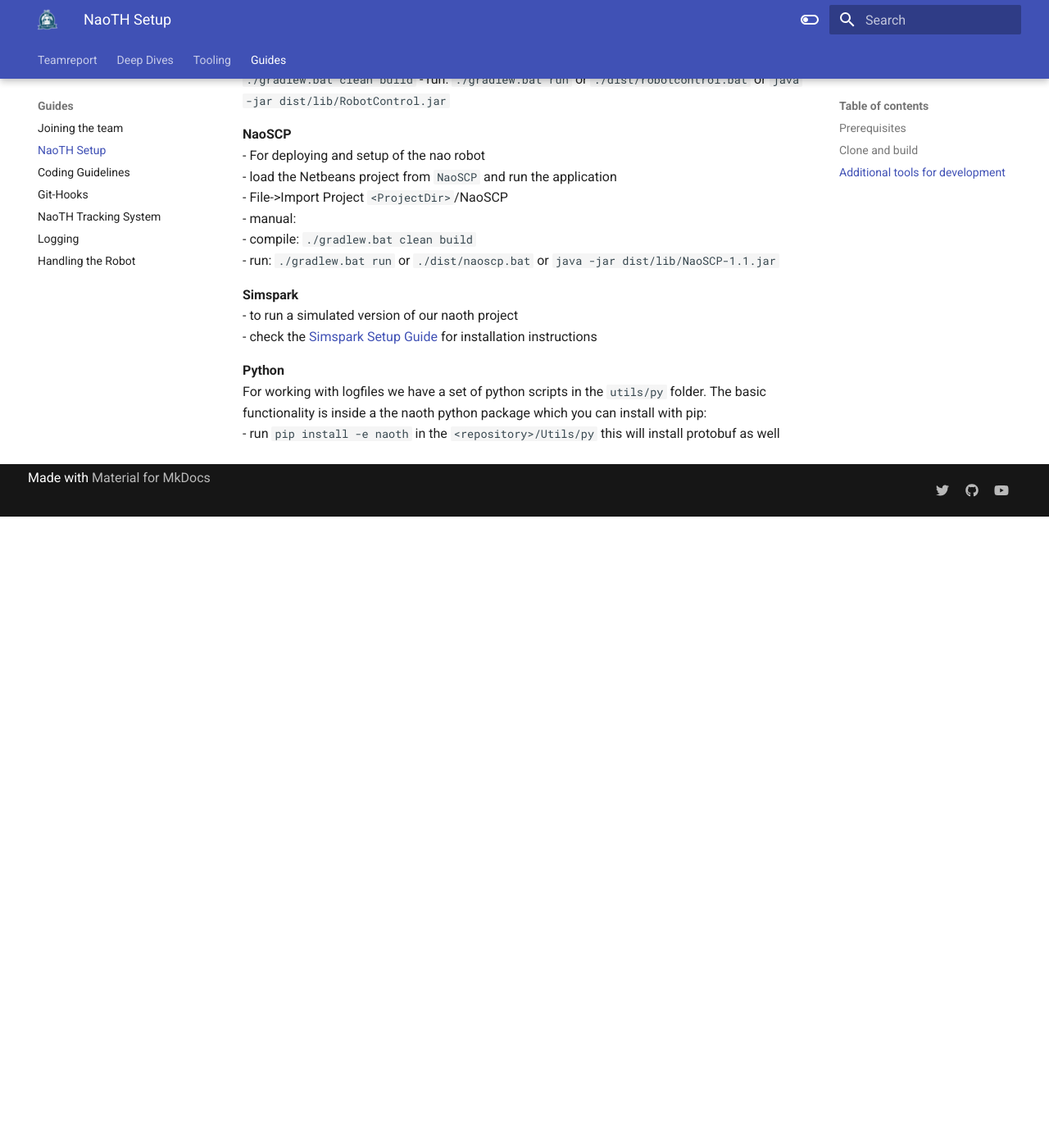
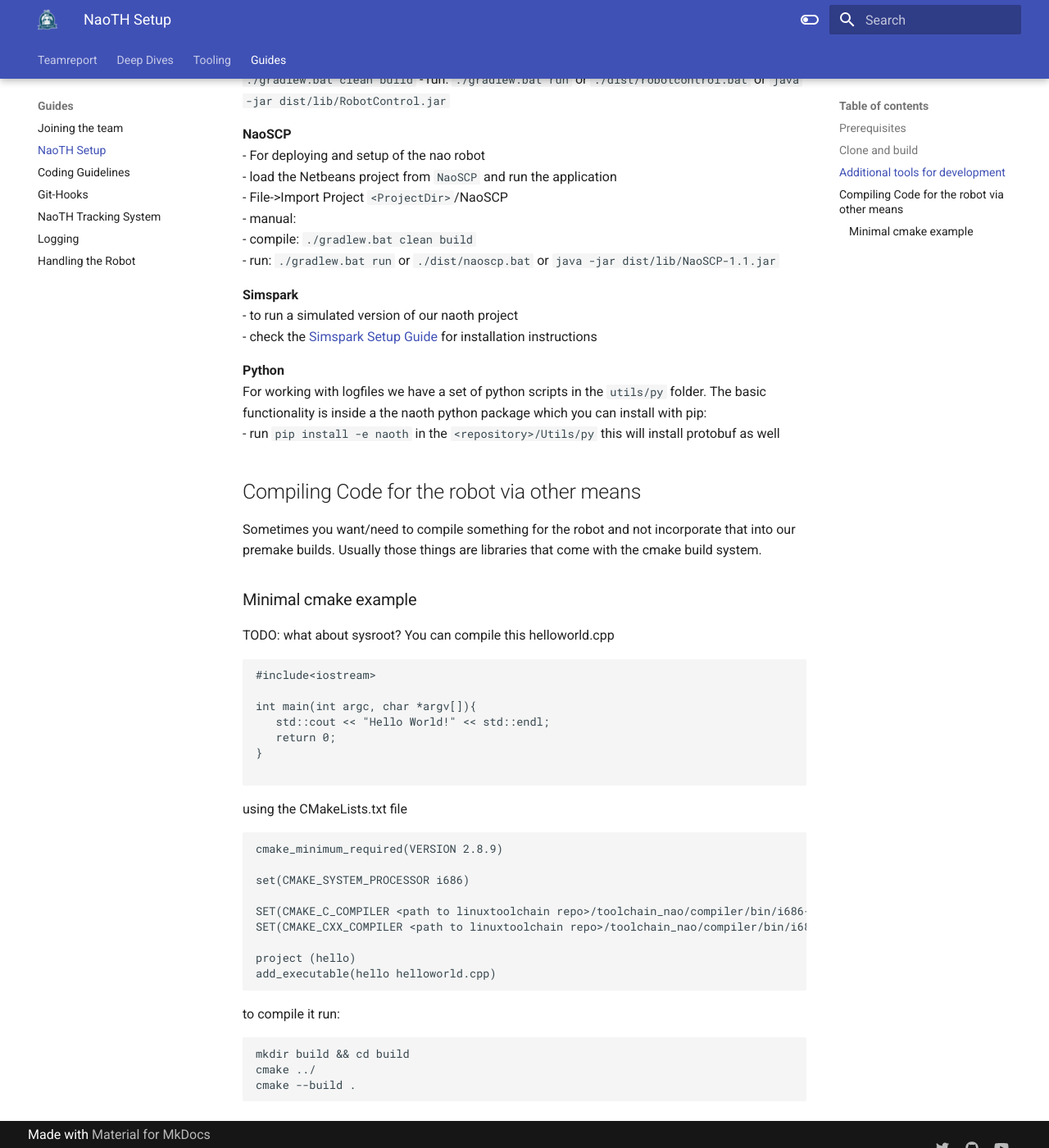
Before and after one commit to BerlinUnited/berlinunited.github.io, an MkDocs documentation site: the page built from docs/guides/installation_guide.md, in a window 1280 px wide and 1400 px high, scrolled down 1118 px. Shown: the whole window at 82% size. Built offline with MkDocs 1.6.1 and Material for MkDocs 9.7.7, drawn with Linux system fonts in a browser that asks for light colours; before the commit the page ends 1748 px from its top, so only the background shows below that.

Commit message:
improve docs about compiling

````diff
--- a/docs/guides/installation_guide.md
+++ b/docs/guides/installation_guide.md
@@ -120,3 +120,37 @@
 **Python**
 For working with logfiles we have a set of python scripts in the `utils/py` folder. The basic functionality is inside a the naoth python package which you can install with pip:
    - run `pip install -e naoth` in the `<repository>/Utils/py` this will install protobuf as well
+
+## Compiling Code for the robot via other means
+Sometimes you want/need to compile something for the robot and not incorporate that into our premake builds. Usually those things are libraries that come with the cmake build system.
+
+### Minimal cmake example
+TODO: what about sysroot?
+You can compile this helloworld.cpp
+```cpp
+#include<iostream>
+
+int main(int argc, char *argv[]){
+   std::cout << "Hello World!" << std::endl;
+   return 0;
+}
+
+```
+using the CMakeLists.txt file
+```CMakeLists.txt
+cmake_minimum_required(VERSION 2.8.9)
+
+set(CMAKE_SYSTEM_PROCESSOR i686)
+
+SET(CMAKE_C_COMPILER <path to linuxtoolchain repo>/toolchain_nao/compiler/bin/i686-berlinunited-linux-gnu-gcc)
+SET(CMAKE_CXX_COMPILER <path to linuxtoolchain repo>/toolchain_nao/compiler/bin/i686-berlinunited-linux-gnu-g++)
+
+project (hello)
+add_executable(hello helloworld.cpp)
+```
+to compile it run:
+```bash
+mkdir build && cd build
+cmake ../
+cmake --build .
+```
````
